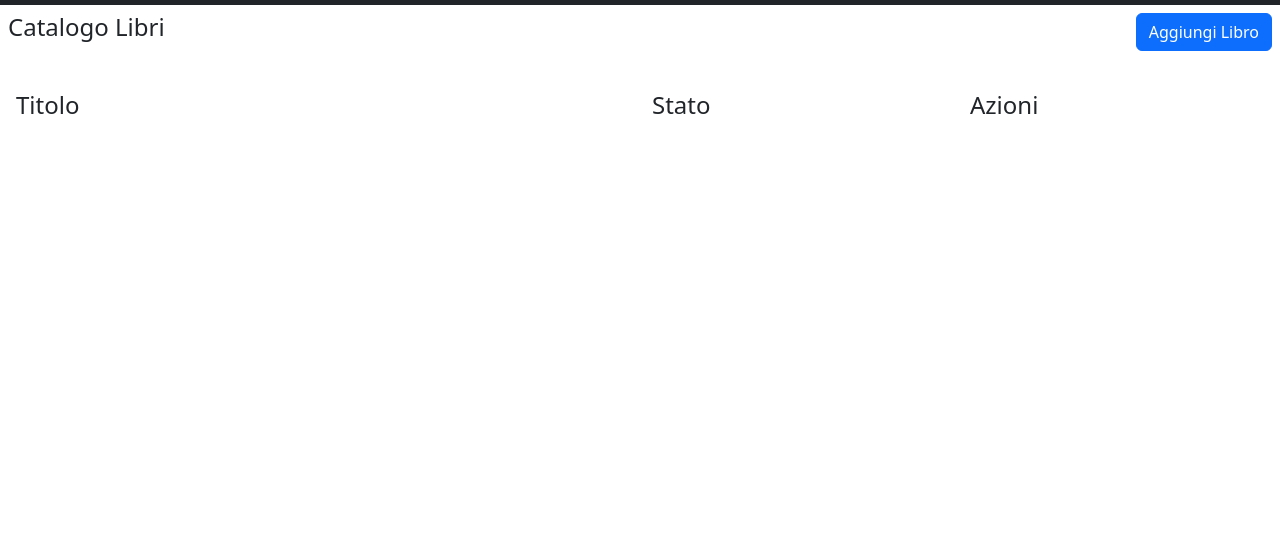
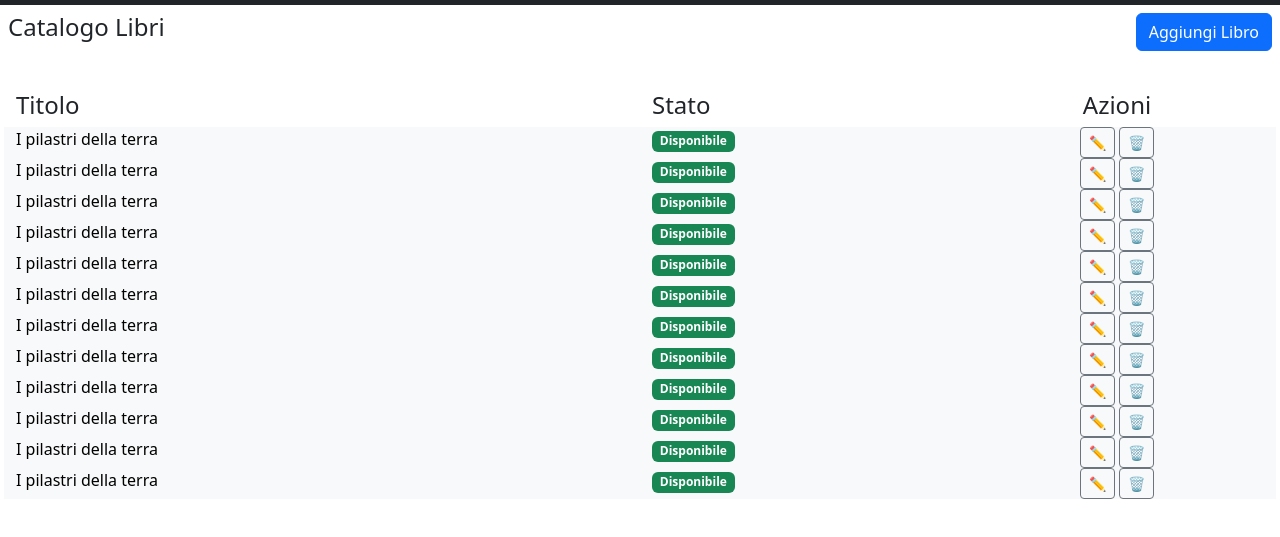
Before and after one commit to gabriele-fontana/html-css-bootstrap-dashboard, a plain HTML site: page index.html in a window 1280 px wide. Shown: the part 53-590 px from the top of the page. Drawn offline with nearby package versions, Linux system fonts and the light colour scheme.

Commit message:
add table

```diff
--- a/index.html
+++ b/index.html
@@ -3,6 +3,7 @@
   <head>
     <meta charset="utf-8">
     <meta name="viewport" content="width=device-width, initial-scale=1">
+    <link rel="stylesheet" href="https://cdn.jsdelivr.net/npm/bootstrap-icons@1.13.1/font/bootstrap-icons.min.css">
     <title>Bootstrap demo</title>
     <link href="https://cdn.jsdelivr.net/npm/bootstrap@5.3.8/dist/css/bootstrap.min.css" rel="stylesheet" integrity="sha384-sRIl4kxILFvY47J16cr9ZwB07vP4J8+LH7qKQnuqkuIAvNWLzeN8tE5YBujZqJLB" crossorigin="anonymous">
   </head>
@@ -33,8 +34,111 @@
     <div class="row">
             <div class="col-6"><h4>Titolo</h4></div>
             <div class="col-3"><h4>Stato</h4></div>
-            <div class="col-3"><h4>Azioni</h4></div>
+            <div class="col-3 text-center"><h4>Azioni</h4></div>
     </div>
+    <!-- add table rows -->
+    <div class="row text-bg-light">
+            <div class="col-6">I pilastri della terra</div>
+            <div class="col-3"><span class="badge bg-success">Disponibile</span></div>
+            <div class="col-3 justify-content-center d-flex gap-1">
+            <button type="button" class="btn btn-outline-secondary btn-sm">✏️</button>
+            <button type="button" class="btn btn-outline-secondary btn-sm">🗑️</button>
+        </div>
+    </div>
+    <div class="row text-bg-light">
+            <div class="col-6">I pilastri della terra</div>
+            <div class="col-3"><span class="badge bg-success">Disponibile</span></div>
+            <div class="col-3 justify-content-center d-flex gap-1">
+            <button type="button" class="btn btn-outline-secondary btn-sm">✏️</button>
+            <button type="button" class="btn btn-outline-secondary btn-sm">🗑️</button>
+        </div>
+    </div>
+    <div class="row text-bg-light">
+            <div class="col-6">I pilastri della terra</div>
+            <div class="col-3"><span class="badge bg-success">Disponibile</span></div>
+            <div class="col-3 justify-content-center d-flex gap-1">
+            <button type="button" class="btn btn-outline-secondary btn-sm">✏️</button>
+            <button type="button" class="btn btn-outline-secondary btn-sm">🗑️</button>
+        </div>
+    </div>
+    <div class="row text-bg-light">
+            <div class="col-6">I pilastri della terra</div>
+            <div class="col-3"><span class="badge bg-success">Disponibile</span></div>
+            <div class="col-3 justify-content-center d-flex gap-1">
+            <button type="button" class="btn btn-outline-secondary btn-sm">✏️</button>
+            <button type="button" class="btn btn-outline-secondary btn-sm">🗑️</button>
+        </div>
+    </div>
+    <div class="row text-bg-light">
+            <div class="col-6">I pilastri della terra</div>
+            <div class="col-3"><span class="badge bg-success">Disponibile</span></div>
+            <div class="col-3 justify-content-center d-flex gap-1">
+            <button type="button" class="btn btn-outline-secondary btn-sm">✏️</button>
+            <button type="button" class="btn btn-outline-secondary btn-sm">🗑️</button>
+        </div>
+    </div>
+    <div class="row text-bg-light">
+            <div class="col-6">I pilastri della terra</div>
+            <div class="col-3"><span class="badge bg-success">Disponibile</span></div>
+            <div class="col-3 justify-content-center d-flex gap-1">
+            <button type="button" class="btn btn-outline-secondary btn-sm">✏️</button>
+            <button type="button" class="btn btn-outline-secondary btn-sm">🗑️</button>
+        </div>
+    </div>
+    <div class="row text-bg-light">
+            <div class="col-6">I pilastri della terra</div>
+            <div class="col-3"><span class="badge bg-success">Disponibile</span></div>
+            <div class="col-3 justify-content-center d-flex gap-1">
+            <button type="button" class="btn btn-outline-secondary btn-sm">✏️</button>
+            <button type="button" class="btn btn-outline-secondary btn-sm">🗑️</button>
+        </div>
+    </div>
+    <div class="row text-bg-light">
+            <div class="col-6">I pilastri della terra</div>
+            <div class="col-3"><span class="badge bg-success">Disponibile</span></div>
+            <div class="col-3 justify-content-center d-flex gap-1">
+            <button type="button" class="btn btn-outline-secondary btn-sm">✏️</button>
+            <button type="button" class="btn btn-outline-secondary btn-sm">🗑️</button>
+        </div>
+    </div>
+    <div class="row text-bg-light">
+            <div class="col-6">I pilastri della terra</div>
+            <div class="col-3"><span class="badge bg-success">Disponibile</span></div>
+            <div class="col-3 justify-content-center d-flex gap-1">
+            <button type="button" class="btn btn-outline-secondary btn-sm">✏️</button>
+            <button type="button" class="btn btn-outline-secondary btn-sm">🗑️</button>
+        </div>
+    </div>
+    <div class="row text-bg-light">
+            <div class="col-6">I pilastri della terra</div>
+            <div class="col-3"><span class="badge bg-success">Disponibile</span></div>
+            <div class="col-3 justify-content-center d-flex gap-1">
+            <button type="button" class="btn btn-outline-secondary btn-sm">✏️</button>
+            <button type="button" class="btn btn-outline-secondary btn-sm">🗑️</button>
+        </div>
+    </div>
+    <div class="row text-bg-light">
+            <div class="col-6">I pilastri della terra</div>
+            <div class="col-3"><span class="badge bg-success">Disponibile</span></div>
+            <div class="col-3 justify-content-center d-flex gap-1">
+            <button type="button" class="btn btn-outline-secondary btn-sm">✏️</button>
+            <button type="button" class="btn btn-outline-secondary btn-sm">🗑️</button>
+        </div>
+    </div>
+    <div class="row text-bg-light">
+            <div class="col-6">I pilastri della terra</div>
+            <div class="col-3"><span class="badge bg-success">Disponibile</span></div>
+            <div class="col-3 justify-content-center d-flex gap-1">
+            <button type="button" class="btn btn-outline-secondary btn-sm">✏️</button>
+            <button type="button" class="btn btn-outline-secondary btn-sm">🗑️</button>
+        </div>
+    </div>
+
+
+    </div>
+
+    <div class="to-do-container">
+
     </div>
   </body>
 </html>
```
Also changed, not shown: 1 other file.
